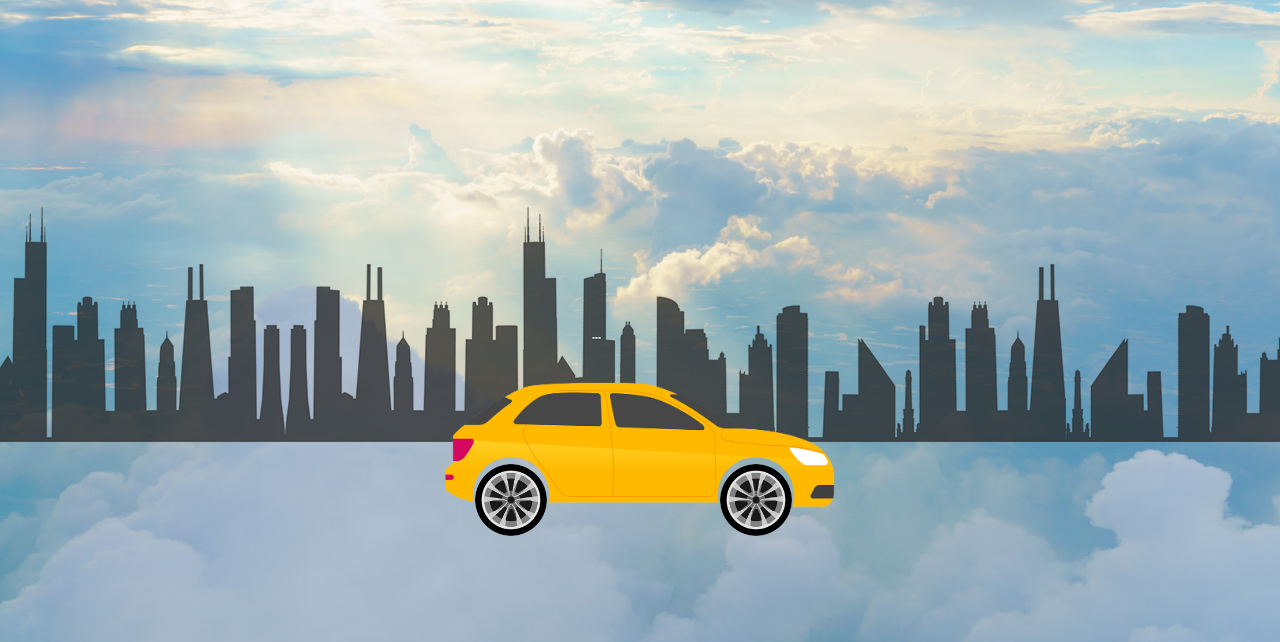
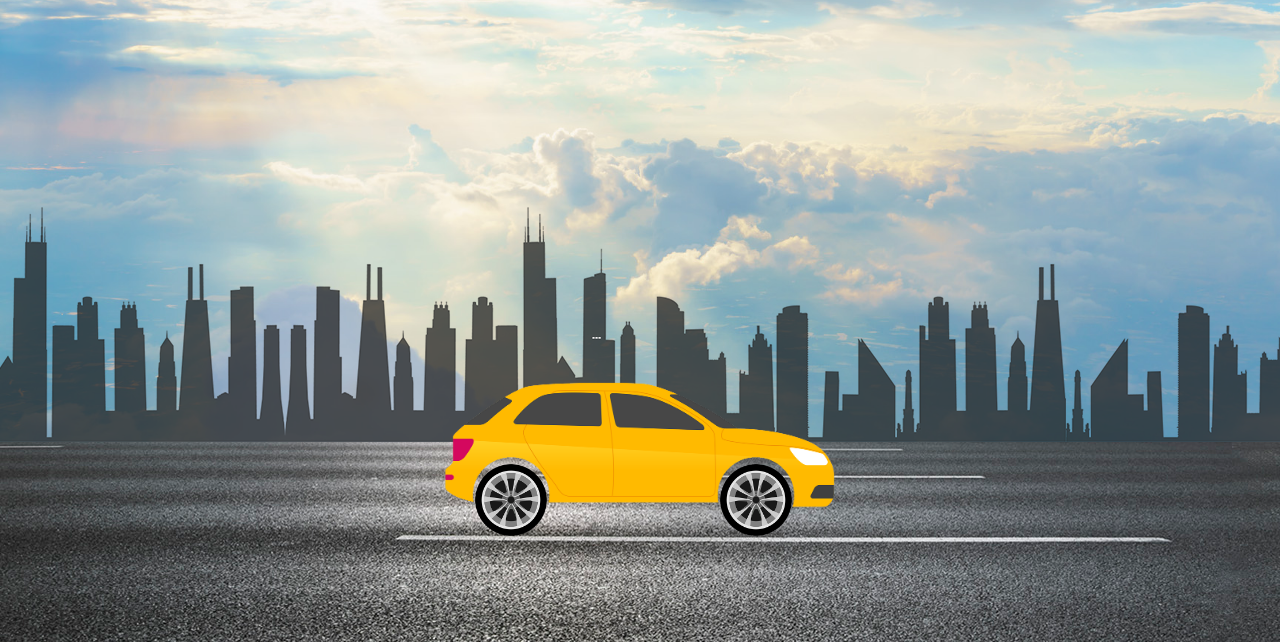
Before and after one commit to VladimirSaenko/Driving-Car-CSS, a plain HTML site: page index.html in a window 1280 px wide. Shown: the part 158-800 px from the top of the page. Drawn offline with Linux system fonts and the light colour scheme.

Commit message:
higway to highway
html

```diff
--- a/index.html
+++ b/index.html
@@ -12,7 +12,7 @@
 <body>
     <div class="hero">
         <h2>Driving Car in CSS</h2>
-        <div class="higway"></div>
+        <div class="highway"></div>
         <div class="city"></div>
         <div class="car">
             <img src="images/car.png">
```
